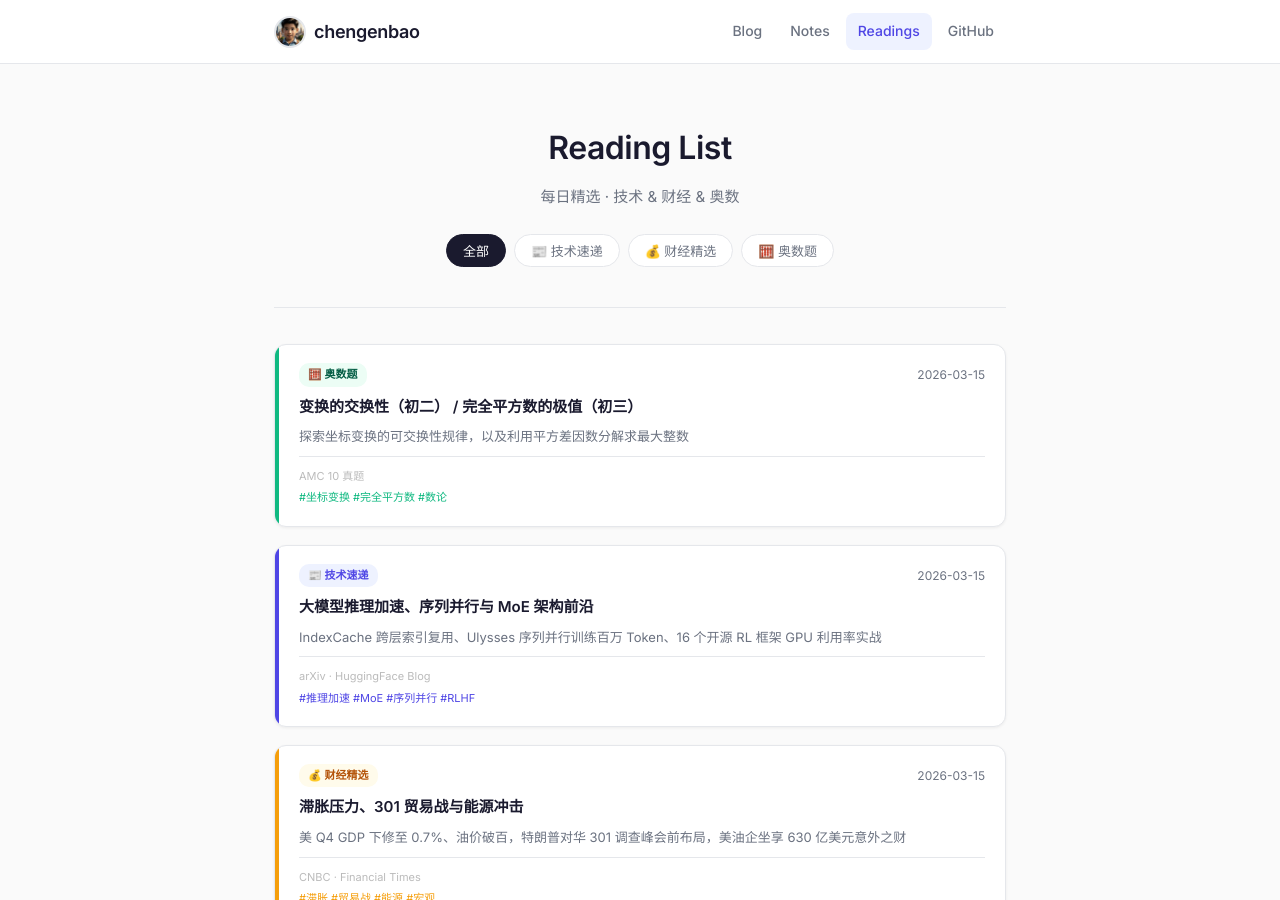
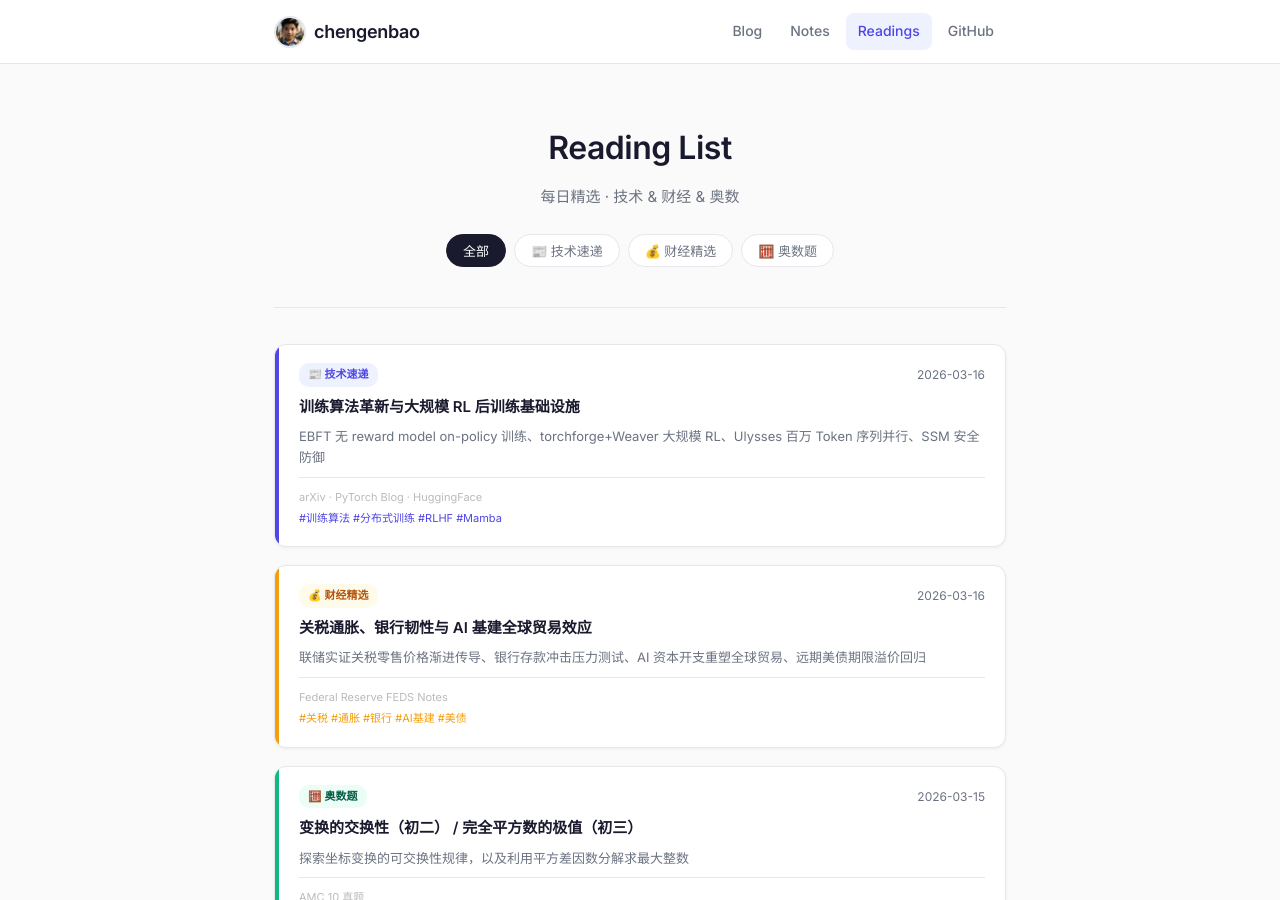
Before and after one commit to chengenbao/chengenbao.github.io, a Jekyll site: the page built from reading-list/index.md, in a window 1280 px wide and 900 px high. Built offline with Jekyll 4.4.1, drawn with Linux system fonts in a browser that asks for light colours.

Commit message:
Add reading list cards for 2026-03-16

```diff
--- a/reading-list/index.md
+++ b/reading-list/index.md
@@ -18,6 +18,38 @@ permalink: /reading-list/
   </div>
 
   <div class="rl-grid">
+<a class="rl-card tech" href="/reading-list/2026-03-16-tech-daily/">
+  <div class="rl-accent"></div>
+  <div class="rl-body">
+    <div class="rl-top">
+      <span class="rl-badge tech">📰 技术速递</span>
+      <time>2026-03-16</time>
+    </div>
+    <h2>训练算法革新与大规模 RL 后训练基础设施</h2>
+    <p>EBFT 无 reward model on-policy 训练、torchforge+Weaver 大规模 RL、Ulysses 百万 Token 序列并行、SSM 安全防御</p>
+    <div class="rl-meta">
+      <span class="rl-source">arXiv · PyTorch Blog · HuggingFace</span>
+      <span class="rl-tags">#训练算法 #分布式训练 #RLHF #Mamba</span>
+    </div>
+  </div>
+</a>
+
+<a class="rl-card finance" href="/reading-list/2026-03-16-finance-daily/">
+  <div class="rl-accent"></div>
+  <div class="rl-body">
+    <div class="rl-top">
+      <span class="rl-badge finance">💰 财经精选</span>
+      <time>2026-03-16</time>
+    </div>
+    <h2>关税通胀、银行韧性与 AI 基建全球贸易效应</h2>
+    <p>联储实证关税零售价格渐进传导、银行存款冲击压力测试、AI 资本开支重塑全球贸易、远期美债期限溢价回归</p>
+    <div class="rl-meta">
+      <span class="rl-source">Federal Reserve FEDS Notes</span>
+      <span class="rl-tags">#关税 #通胀 #银行 #AI基建 #美债</span>
+    </div>
+  </div>
+</a>
+
 <a class="rl-card math" href="/reading-list/2026-03-15-math/">
   <div class="rl-accent"></div>
   <div class="rl-body">
```
